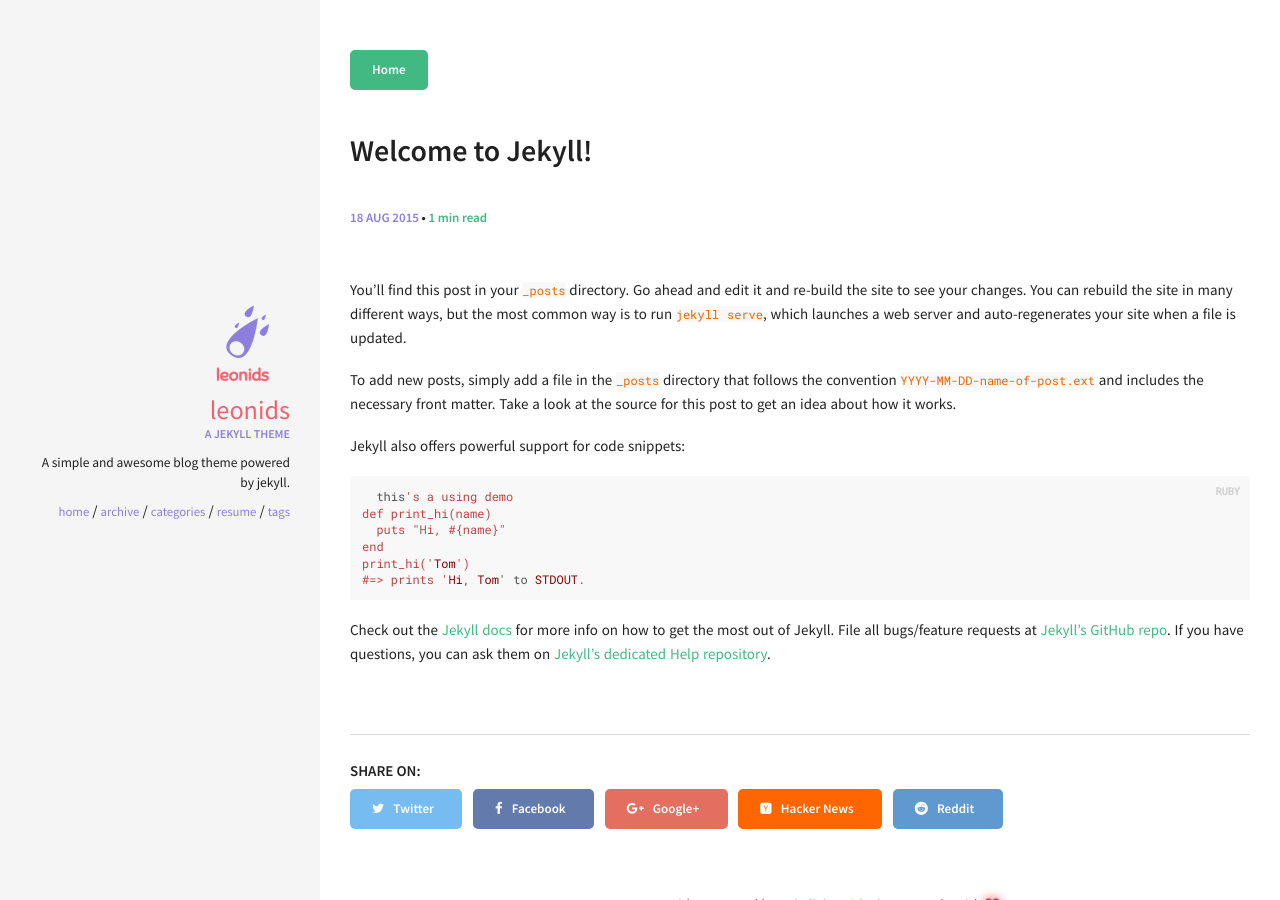
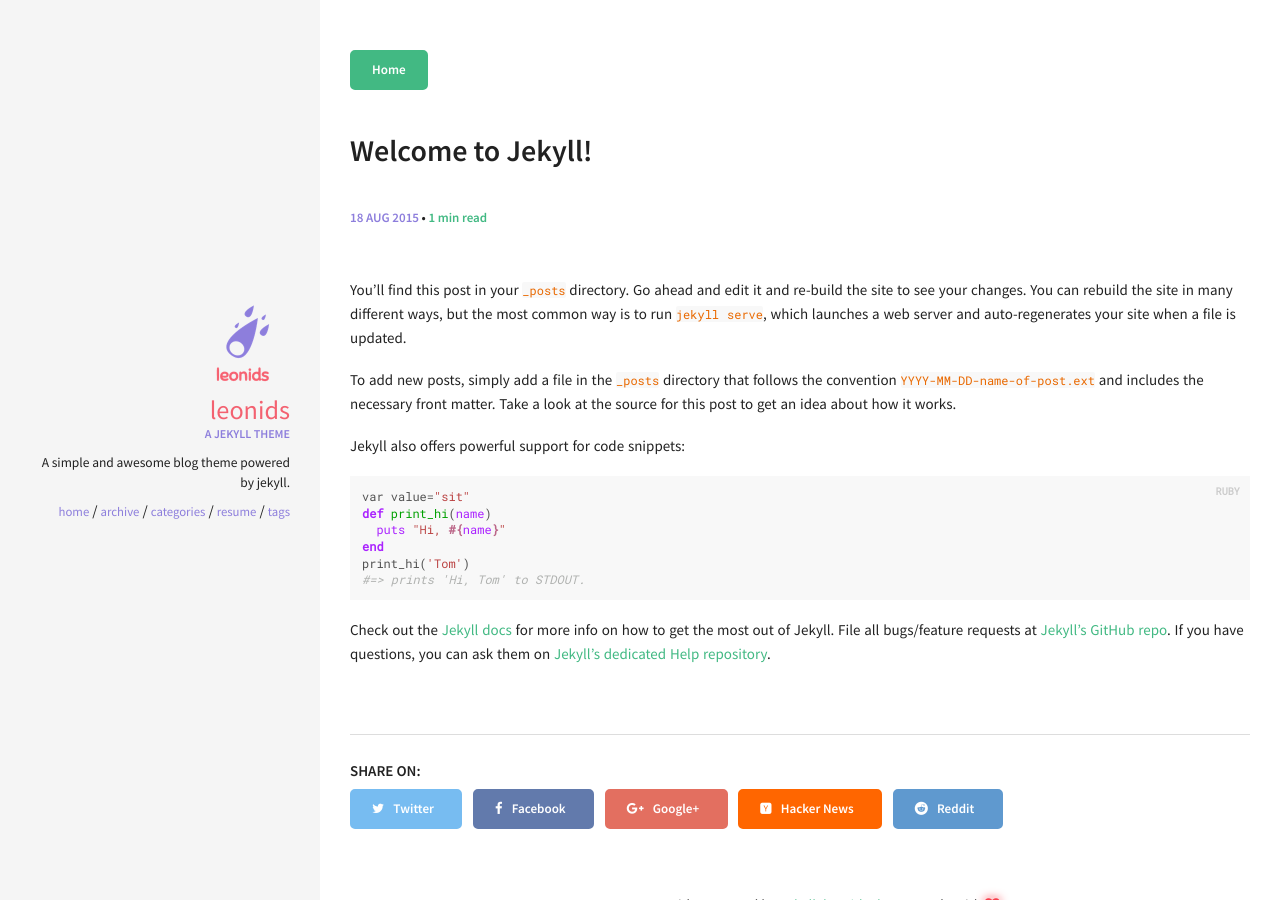
Before and after one commit to Feithle/Feithle.github.io, a Jekyll site: the page built from _posts/2015-08-18-welcome-to-jekyll.md, in a window 1280 px wide. Built offline with Jekyll 4.4.1, drawn with Linux system fonts in a browser that asks for light colours.

Commit message:
Update 2015-08-18-welcome-to-jekyll.md

```diff
--- a/_posts/2015-08-18-welcome-to-jekyll.md
+++ b/_posts/2015-08-18-welcome-to-jekyll.md
@@ -14,7 +14,7 @@ To add new posts, simply add a file in the `_posts` directory that follows the c
 Jekyll also offers powerful support for code snippets:
 
 {% highlight ruby %}
-  this's a using demo
+var value="sit"
 def print_hi(name)
   puts "Hi, #{name}"
 end
```
